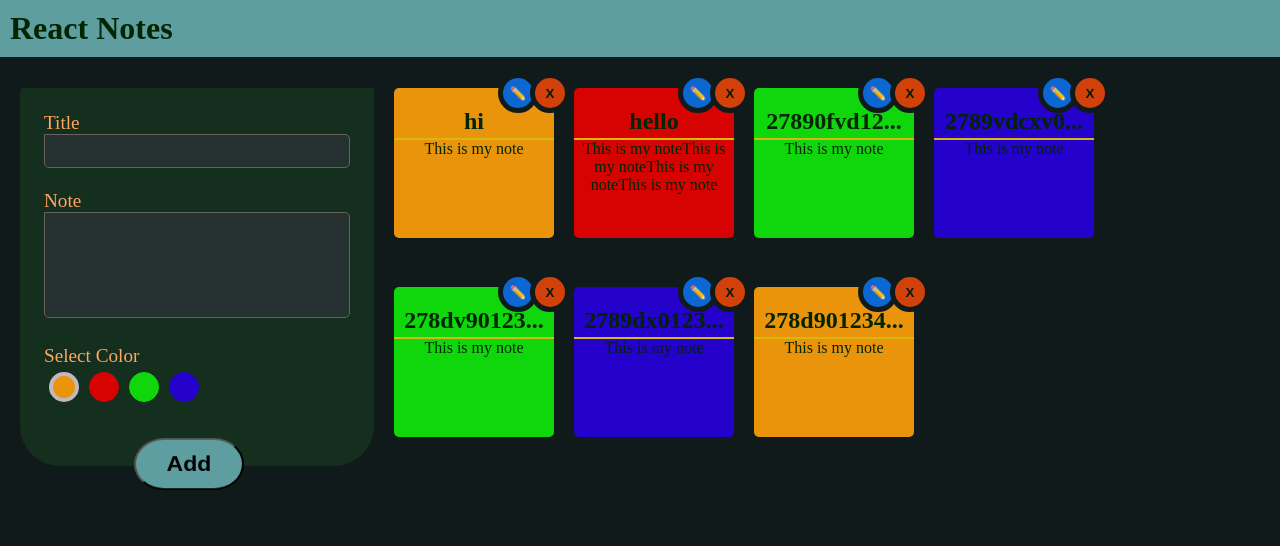
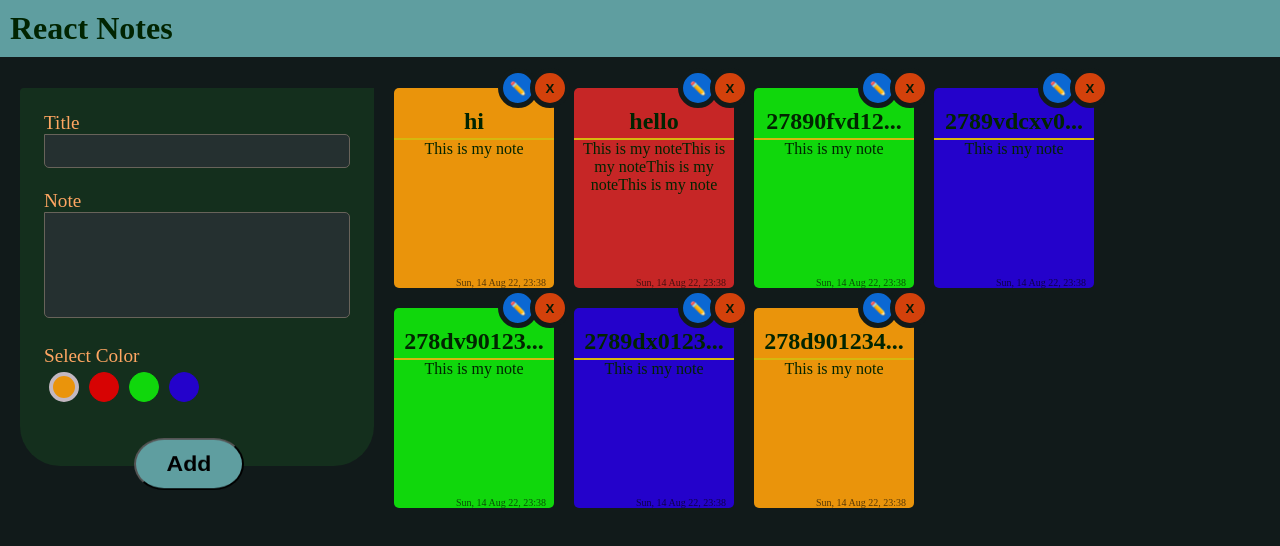
Before and after one commit to Sujoy-2811/react-notes, a React (Create React App) app: page / in a window 1280 px wide. Shown: the top 546 px of the page. Built offline with nearby package versions, Linux system fonts and the light colour scheme.

Commit message:
Added date functionality on add with style on date

```diff
--- a/src/App.js
+++ b/src/App.js
@@ -9,18 +9,55 @@ import styles from "./App.module.css";
 
 function App() {
   const [data, setData] = useState([
-    { id: 0, title: "hi", note: "This is my note"  , col : 4},
+    {
+      id: 0,
+      title: "hi",
+      note: "This is my note",
+      col: 4,
+      time: "Sun, 14 Aug 22, 23:38",
+    },
     {
       id: 1,
       title: "hello",
       note: "This is my noteThis is my noteThis is my noteThis is my note",
       col: 1,
+      time: "Sun, 14 Aug 22, 23:38",
     },
-    { id: 2, title: "127890fvd1234", note: "This is my note", col: 2 },
-    { id: 3, title: "12789vdcxv01234", note: "This is my note", col: 3 },
-    { id: 4, title: "1278dv901234", note: "This is my note", col: 2 },
-    { id: 5, title: "12789dx01234", note: "This is my note", col: 3 },
-    { id: 6, title: "1278d901234", note: "This is my note", col: 4 },
+    {
+      id: 2,
+      title: "127890fvd1234",
+      note: "This is my note",
+      col: 2,
+      time: "Sun, 14 Aug 22, 23:38",
+    },
+    {
+      id: 3,
+      title: "12789vdcxv01234",
+      note: "This is my note",
+      col: 3,
+      time: "Sun, 14 Aug 22, 23:38",
+    },
+    {
+      id: 4,
+      title: "1278dv901234",
+      note: "This is my note",
+      col: 2,
+      time: "Sun, 14 Aug 22, 23:38",
+    },
+    {
+      id: 5,
+      title: "12789dx01234",
+      note: "This is my note",
+      col: 3,
+      time: "Sun, 14 Aug 22, 23:38",
+    },
+    {
+      id: 6,
+      title: "1278d901234",
+      note: "This is my note",
+      col: 4,
+      time: "Sun, 14 Aug 22, 23:38",
+    },
   ]);
   const [inputFormData, setInputFormData] = useState({
     id: -1,
--- a/src/InputForm/InputForm.js
+++ b/src/InputForm/InputForm.js
@@ -17,21 +17,39 @@ const InputForm = (props) => {
   useEffect(() => {
     titleRef.current.value = props.inputFormData.title;
     noteRef.current.value = props.inputFormData.note;
-  }, [props.inputFormData])
-
+  }, [props.inputFormData]);
 
   console.log("input form 15 :");
   console.log(props.inputFormData);
   console.log("color value : " + color);
 
+  const submitHandler = (event) => {
+    const dateOptions = {
+      weekday: "short",
+      year: "2-digit",
+      month: "short",
+      day: "numeric",
+      hour: "2-digit",
+      minute: "2-digit",
+    };
 
-  const submitHandler = (event) => {
+    // console.log(additionDate.toLocaleDateString("en-GB", dateOptions))
+    // console.log(additionDate.toLocaleString());
     event.preventDefault();
     console.log("submit done");
 
     if (title.length > 0 && note.length > 0) {
       console.log("inner submit form ");
-      props.dataHandler({ id : id , title: title, note: note, col: color });
+      const additionDateAndTime = new Date().toLocaleDateString(
+        "en-GB",
+        dateOptions
+      );
+      console.log(additionDateAndTime);
+      props.dataHandler({ id: id,
+          title: title,
+          note: note,
+          col: color,
+          time:additionDateAndTime.toString(), });
       titleRef.current.value = "";
       noteRef.current.value = "";
     } else if (title === "") {
@@ -58,7 +76,6 @@ const InputForm = (props) => {
         color = 4;
         break;
     }
-
   };
   const titleHandler = (event) => {
     title = titleRef.current.value;
@@ -110,6 +127,6 @@ const InputForm = (props) => {
       ></Buttons>
     </form>
   );
-};;
+};;;
 
 export default InputForm;
--- a/src/LIst/List.js
+++ b/src/LIst/List.js
@@ -11,6 +11,7 @@ const List = (props) => {
             deleteHandle={props.deleteHandle}
             modifyHandle={props.modifyHandle}
             modifyState={props.modifyState}
+            time={item.time}
           />
         );
       })}
--- a/src/LIst/ListItem.js
+++ b/src/LIst/ListItem.js
@@ -33,7 +33,7 @@ const ListItem = (props) => {
         <button
           className={styles.modify_button}
           onClick={() => {
-            props.modifyHandle({ state: true , id : props.val.id});
+            props.modifyHandle({ state: true, id: props.val.id });
           }}
         >
           <b>✏️</b>
@@ -49,6 +49,7 @@ const ListItem = (props) => {
       </div>
       <hr />
       <span className={styles.note_body}>{note}</span>
+      <span className={styles.time_style}>{props.time}</span>
     </div>
   );
 };
--- a/src/LIst/ListItem.module.css
+++ b/src/LIst/ListItem.module.css
@@ -1,6 +1,6 @@
 .card {
   width: 160px;
-  height: 150px;
+  height: 200px;
   /* border: 1px solid hsl(30, 91%, 48%); */
   border: 0px solid hsla(30, 91%, 48%, 0);
   display: flex;
@@ -11,7 +11,6 @@
   background-color: hsl(37, 91%, 48%);
   text-overflow: ellipsis;
   position: relative;
-
 }
 
 .delete_button {
@@ -74,13 +73,21 @@ hr {
   padding: 0;
   margin: 0;
 }
+.time_style{
+  color: rgba(0, 0, 0, 0.626);
+  font-size: x-small;
+  font-weight: 200;
+  position: absolute;
+  right: 5%;
+  bottom: 0;
+}
 
 .orange{
   background: hsl(37, 91%, 48%);
 }
 
 .red{
-  background: rgb(215, 3, 3);
+  background: rgb(198, 38, 38);
 }
  .green{
   background: rgb(16, 215, 12);
```
